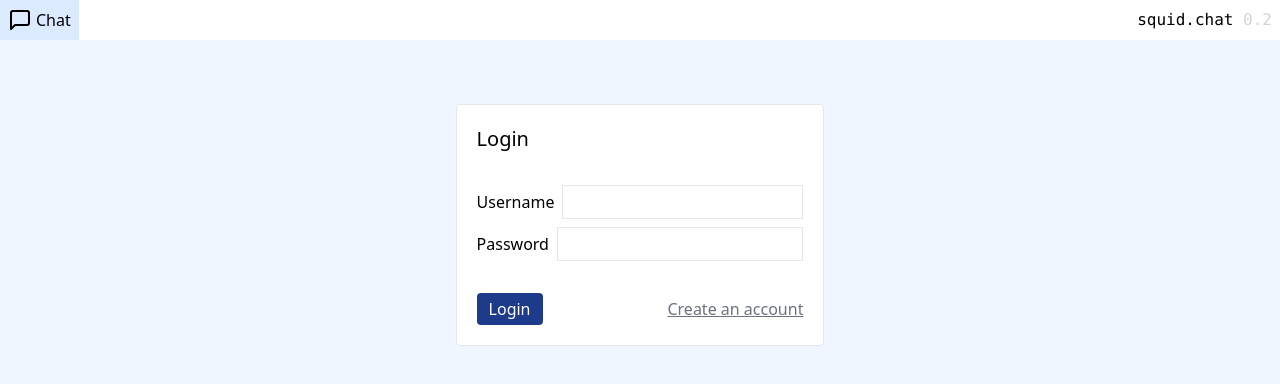
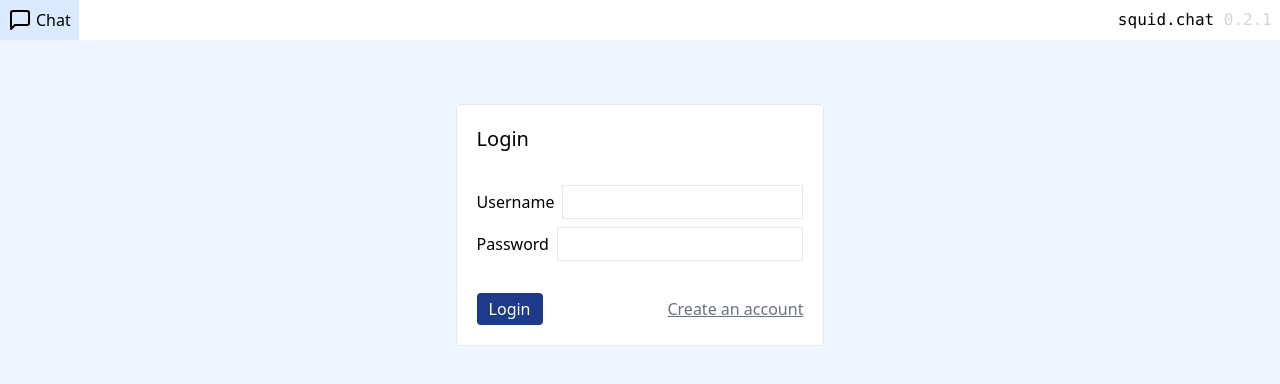
Before and after one commit to tiberloop/squid-react, a React (Create React App) app: page /login in a window 1280 px wide. Shown: the top 384 px of the page. Built offline with nearby package versions, Linux system fonts and the light colour scheme; no server answers.

Commit message:
update version number

```diff
--- a/src/App.js
+++ b/src/App.js
@@ -15,7 +15,7 @@ import Main from "./Main.js";
 import Profile from './Profile.js'
 
 function App() {
-  const version = "0.2"
+  const version = "0.2.1"
 
   const loggedIn = useToken() || false
 
```
